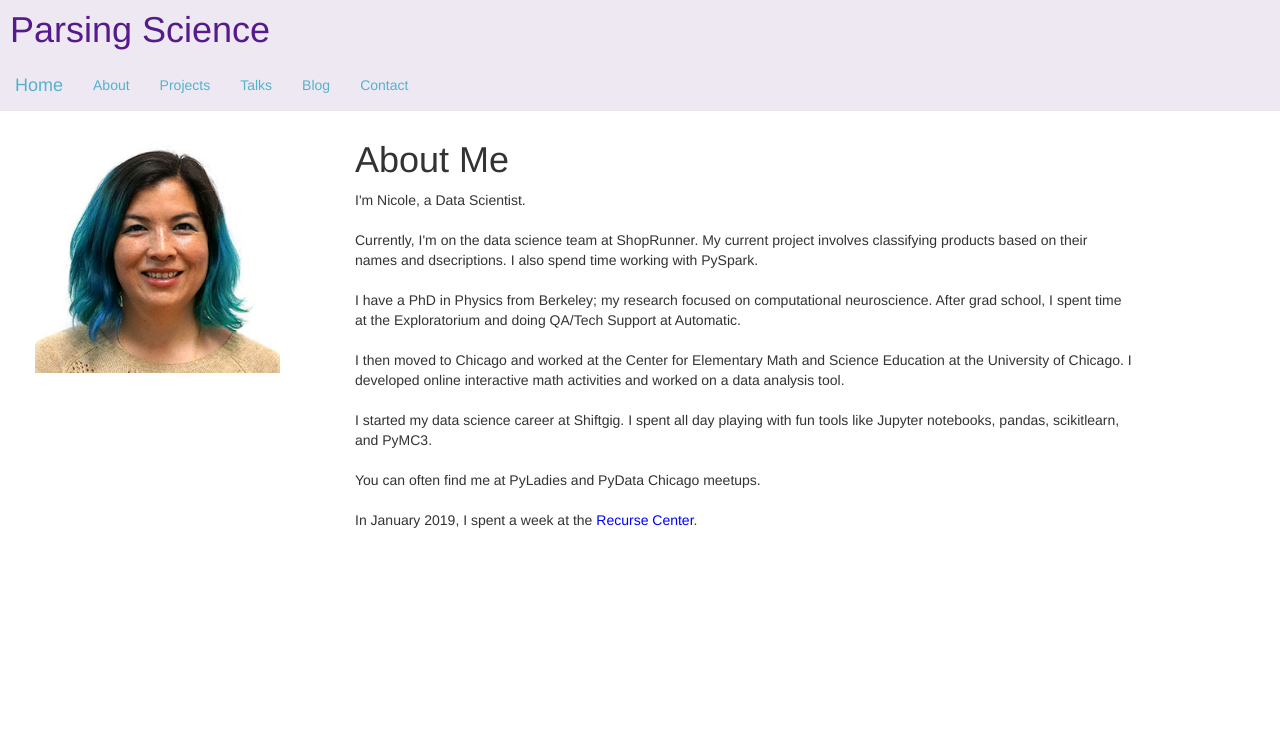
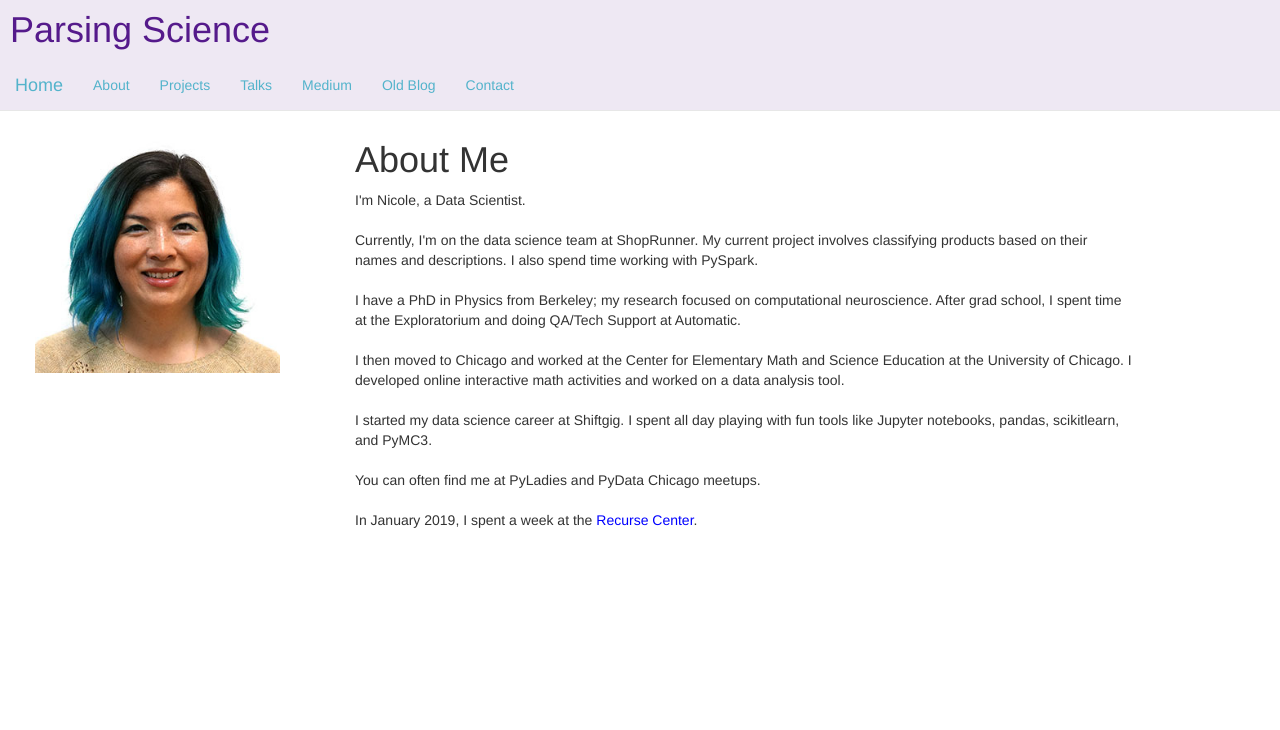
Before and after one commit to parsing-science/parsing-science-flask, a Flask app: page /about/ in a window 1280 px wide. Shown: the top 730 px of the page. Run offline with Flask 2, Linux system fonts and the light colour scheme; some libraries are stand-ins or nearby versions.

Commit message:
Add medium and fix typo

```diff
--- a/parsing_science/templates/core/about.html
+++ b/parsing_science/templates/core/about.html
@@ -8,7 +8,7 @@
         <h1>About Me </h1>
         <p>
         I'm Nicole, a Data Scientist. <br> <br>
-        Currently, I'm on the data science team at ShopRunner. My current project involves classifying products based on their names and dsecriptions. I also spend time working with PySpark. <br><br>
+        Currently, I'm on the data science team at ShopRunner. My current project involves classifying products based on their names and descriptions. I also spend time working with PySpark. <br><br>
         I have a PhD in Physics from Berkeley; my research focused on computational neuroscience. After grad school, I spent time at the Exploratorium and doing QA/Tech Support at Automatic. <br> <br>
         I then moved to Chicago and worked at the Center for Elementary Math and Science Education at the University of Chicago. I developed online interactive math activities and worked on a data analysis tool. <br><br>
         I started my data science career at Shiftgig. I spent all day playing with fun tools like Jupyter notebooks, pandas, scikitlearn, and PyMC3. <br><br>
--- a/parsing_science/templates/core/index.html
+++ b/parsing_science/templates/core/index.html
@@ -9,7 +9,6 @@
         </p>
     </div>
     <div class="col-md-7">
-
         <img src="{{ url_for('static', filename='media/logo.png') }}" alt="Parsing Science logo" style="width:50%;height:50%">
     </div>
   </div>
--- a/parsing_science/templates/layout.html
+++ b/parsing_science/templates/layout.html
@@ -47,7 +47,8 @@
               <li><a href="{{ url_for('core.about') }}"> About</a></li>
               <li><a href="{{ url_for('core.projects') }}"> Projects</a></li>
               <li><a href="{{ url_for('core.talks') }}"> Talks</a></li>
-              <li><a href="//parsingscience.blogspot.com" target="_blank"> Blog</a></li>
+              <li><a href="//medium.com/@parsing_science" target="_blank"> Medium</a></li>
+              <li><a href="//parsingscience.blogspot.com" target="_blank"> Old Blog</a></li>
               <li><a href="{{ url_for('core.contact') }}"> Contact</a></li>
             </ul>
           </div><!-- /.navbar-collapse -->
```
